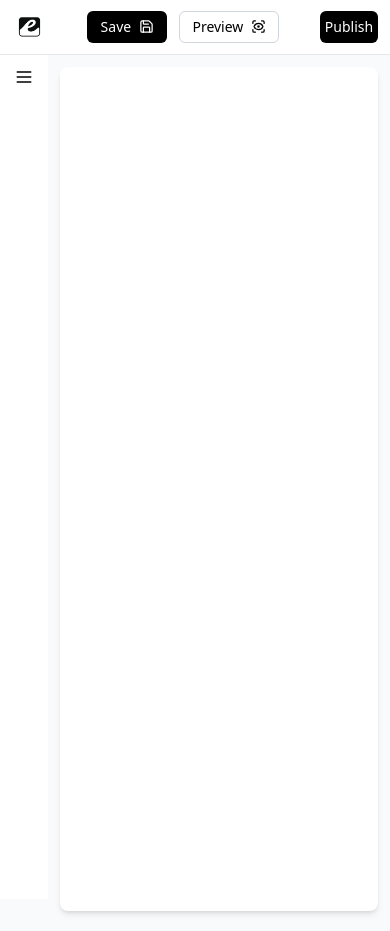
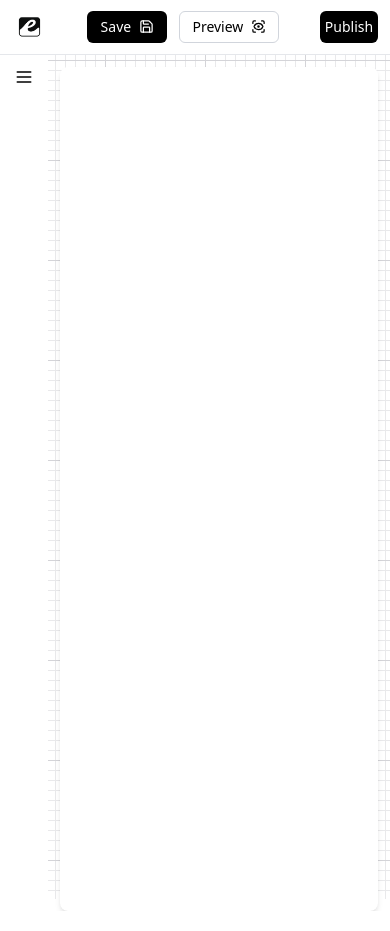
Before and after one commit to Yatik1/nocode, a React (Vite) app: page / in a window 390 px wide. Built offline with nearby package versions, Linux system fonts and the light colour scheme.

Commit message:
refactor: improve layout structure in AppLayer by adjusting container styles for better responsiveness

```diff
--- a/src/App.tsx
+++ b/src/App.tsx
@@ -22,15 +22,14 @@ function AppLayer() {
   return (
     <div className='flex-1 flex-col'>
       <Navbar />
-     <div className="relative w-screen h-fit bg-gray-50">
-      <main className="flex flex-row w-full">
+      <div className="relative h-screen bg-[url('/paper.svg')]">
+      <main className="flex h-full w-full">
         <ComponentLibrary />
         <Canvas />
-        {selectedElement && (
+      </main>
+      {selectedElement && (
           <Properties />
         )}
-      </main>
-
     </div>
    </div>
   )
```
